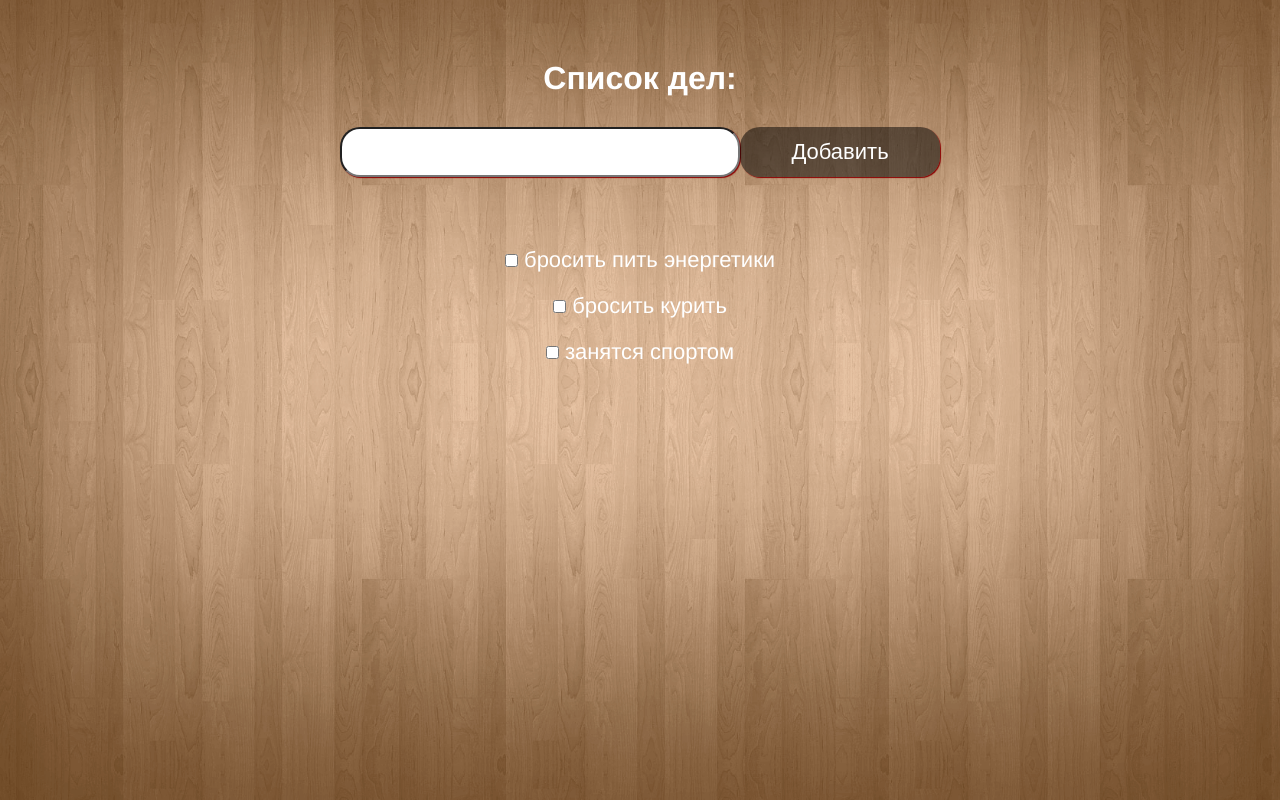
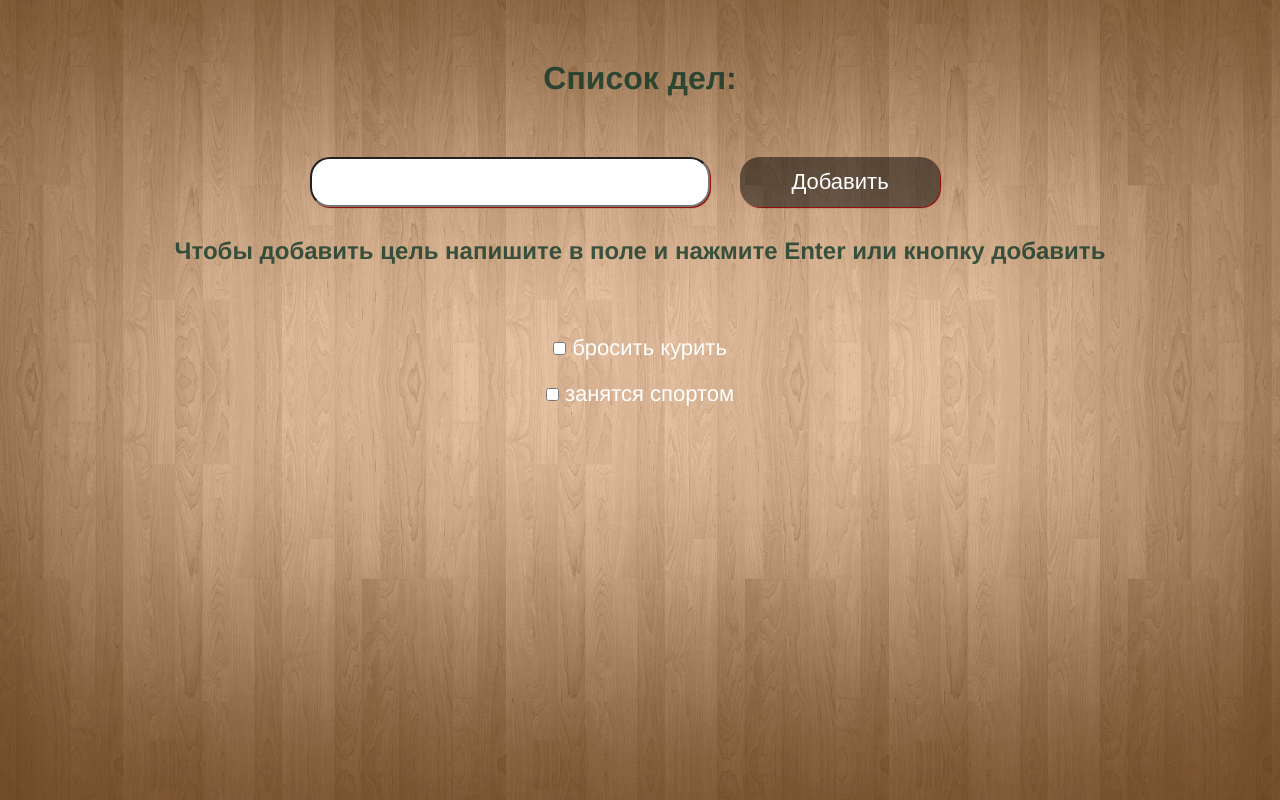
Before and after one commit to AlexseyWeb/TaskList-on-Vue, a Vue app: page / in a window 1280 px wide. Built offline with nearby package versions, Linux system fonts and the light colour scheme.

Commit message:
add title for button and input

```diff
--- a/src/App.vue
+++ b/src/App.vue
@@ -1,13 +1,14 @@
 <template>
    <div>
      <h1>{{header}}:</h1>
-      <input  type="text" class="task-input" v-model="task" v-on:keyup.enter="addTask(task)">
-      <button class="add-task" v-on:click="addTask(task)">Добавить</button>
+      <input  type="text" class="task-input" v-model="task" v-on:keyup.enter="addTask(task)" title="пиши сюда">
+      <button class="add-task" v-on:click="addTask(task)" title="Добавить цель">Добавить</button>
+      <h2>Чтобы добавить цель напишите в поле и нажмите Enter или кнопку добавить</h2>
       <div class="item-task">
           <ul>
             <li
-            v-for="(task, index) in tasks"
-            :key="task.index">
+            v-for="(task, index) in tasks.sort()"
+            :key="task">
             <input type="checkbox"
             v-on:click="removeTask(index)">
             {{ task.toLowerCase() }}
@@ -31,7 +32,7 @@ export default {
     return {
       task: '',
       header: 'Список дел',
-      tasks: ['Бросить пить энергетики', 'бросить курить', 'занятся спортом', ]
+      tasks: [ 'бросить курить', 'занятся спортом', ]
     }
   },
 
@@ -40,7 +41,7 @@ export default {
       if(task){
         this.tasks.push(task);
         this.task = '';
-        this.tasks.sort();
+
       }
     },
     removeTask(index){
@@ -63,8 +64,8 @@ export default {
 
 h1{
   padding-bottom: 30px;
-  color: white;
   text-align: center;
+  font-family: 'ROBOTO', sans-serif, ;
 }
 
 .item-task {
@@ -105,6 +106,7 @@ input[type="text"]:focus{
 button{
   width: 200px;
   height: 50px;
+  margin: 30px;
   font-size: 22px;
   background: rgba(0, 0, 0, 0.5);
   color: white;
```
